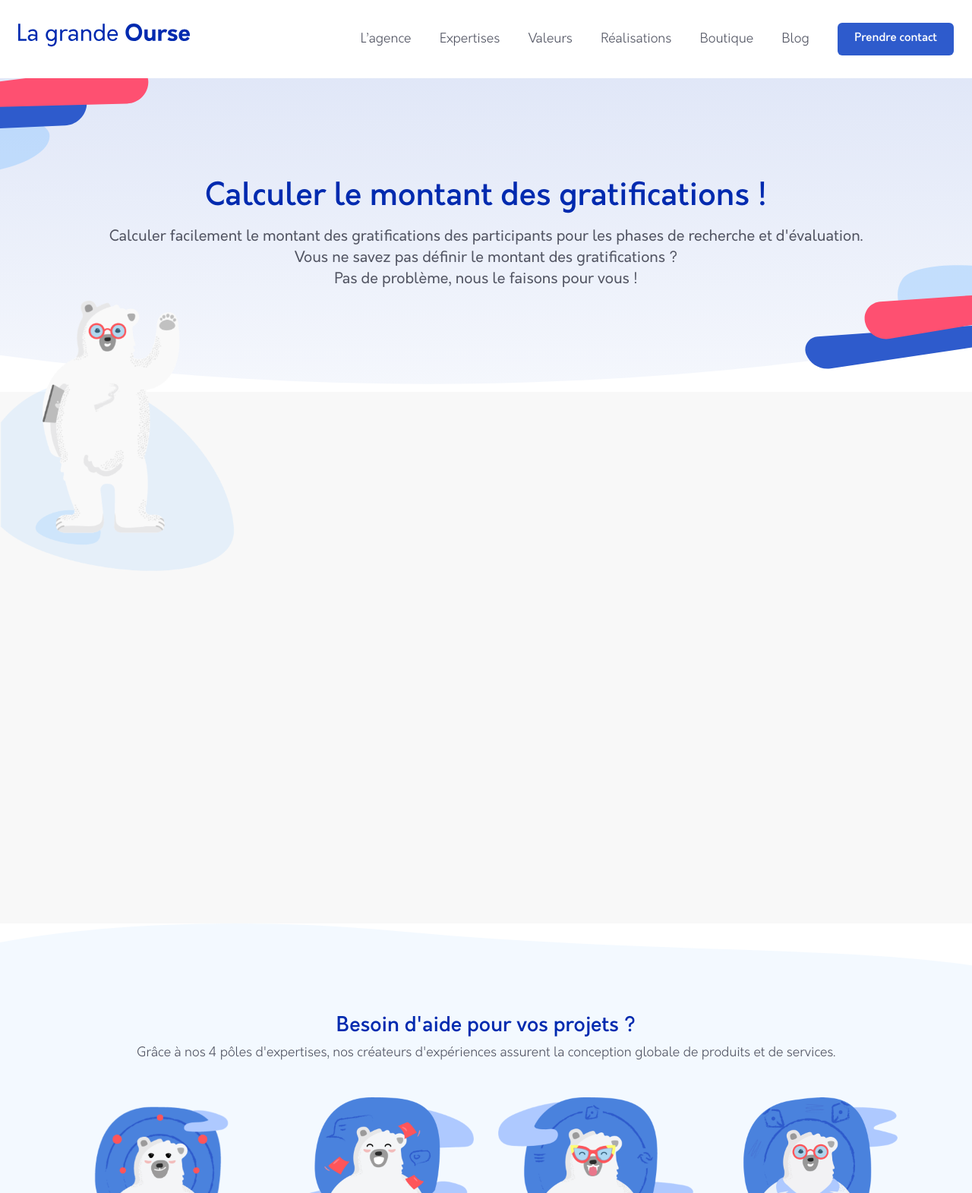
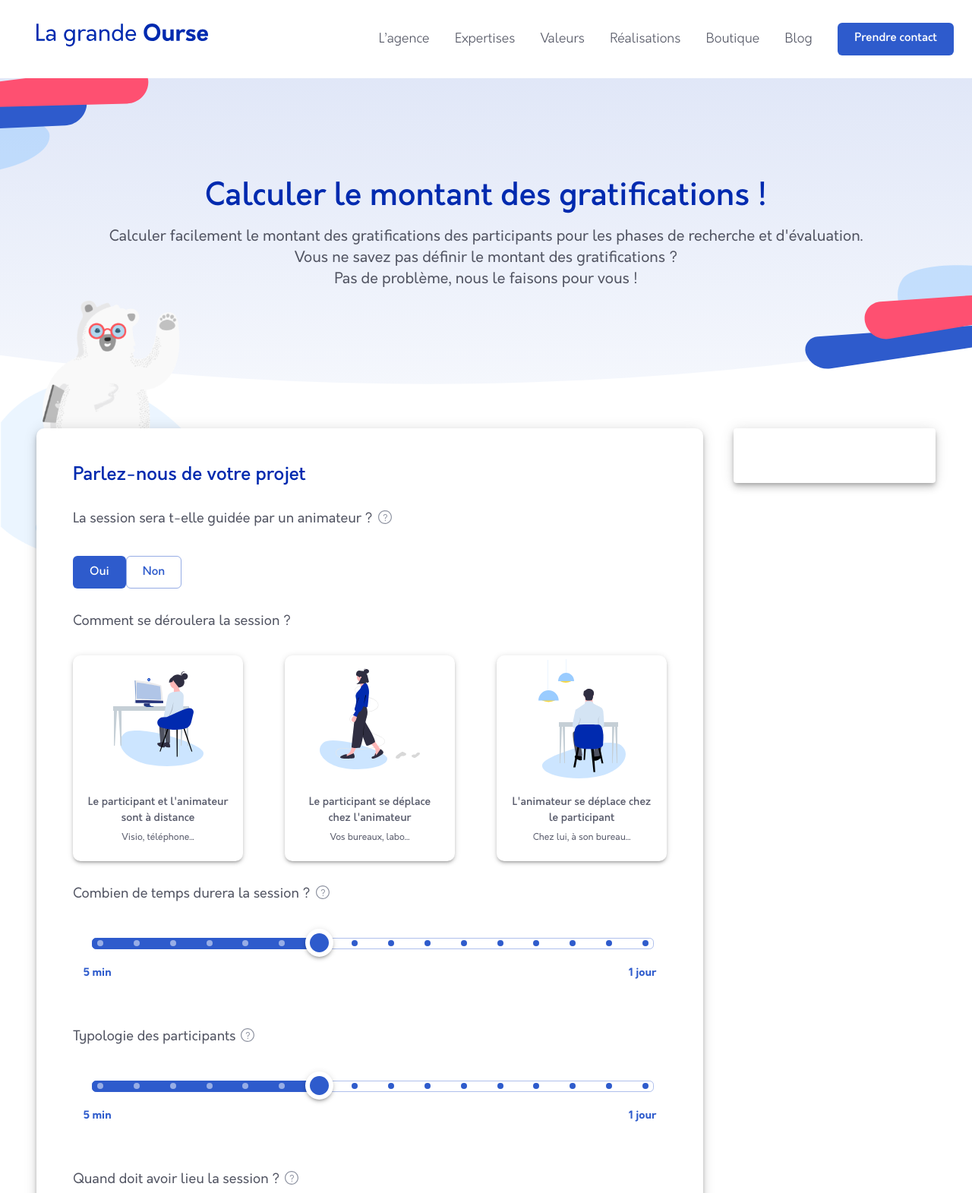
Before and after one commit to honohunter/La-grande-ourse, a Gatsby site: page / in a window 1280 px wide. Shown: the top 1571 px of the page at 76% size. Built offline with nearby package versions, Linux system fonts and the light colour scheme; Gatsby itself is replaced by a stand-in of ours.

Commit message:
add mini app

```diff
--- /dev/null
+++ b/src/components/buttonCard.jsx
@@ -0,0 +1,68 @@
+import React from 'react';
+import clsx from 'clsx';
+import { withStyles, ButtonBase, Paper, Box, Typography, makeStyles } from '@material-ui/core';
+
+const StyledPaper = withStyles(theme => ({
+  root: {
+    maxWidth: 224,
+    height: 271,
+    borderRadius: 10,
+    overflow: 'hidden',
+  },
+}))(Paper);
+
+const StyledButtonBase = withStyles(theme => ({
+  root: {
+    display: 'flex',
+    flexDirection: 'column',
+    justifyContent: 'flex-start',
+    margin: 0,
+    height: '100%',
+    color: '#5a5d6d',
+  },
+}))(ButtonBase);
+
+const ImageWrapper = withStyles(theme => ({
+  root: {
+    height: 165,
+    width: '99%',
+    display: 'flex',
+    alignItems: 'center',
+    justifyContent: 'center',
+    backgroundColor: '#ffffff',
+    margin: 1,
+    borderTopLeftRadius: 10,
+    borderTopRightRadius: 10,
+  },
+}))(Box);
+
+const useStyles = makeStyles(theme => ({
+  active: {
+    color: '#ffffff',
+    backgroundColor: theme.palette.primary.main,
+  },
+}));
+
+export default function ButtonCard(props) {
+  const { children, active } = props;
+  const classes = useStyles();
+  return (
+    <StyledPaper elevation={3}>
+      <StyledButtonBase className={clsx(active && classes.active)}>
+        <ImageWrapper>{children[0]}</ImageWrapper>
+        <Box padding={2}>
+          <Typography component="div" gutterBottom>
+            <Box fontSize={14} fontWeight={500}>
+              {children[1]}
+            </Box>
+          </Typography>
+          <Typography component="div">
+            <Box fontSize={12} fontWeight={400}>
+              {children[2]}
+            </Box>
+          </Typography>
+        </Box>
+      </StyledButtonBase>
+    </StyledPaper>
+  );
+}
--- /dev/null
+++ b/src/components/slider.jsx
@@ -0,0 +1,90 @@
+import React from 'react';
+import { withStyles, Slider, Tooltip, Box } from '@material-ui/core';
+
+const StyledSlider = withStyles(theme => ({
+  root: {
+    height: 13,
+  },
+  rail: {
+    height: 13,
+    borderRadius: 5.5,
+    paddingRight: 20,
+    marginLeft: -7,
+    backgroundColor: 'transparent',
+    border: '1px solid',
+  },
+  track: {
+    height: 13,
+    borderRadius: 5.5,
+    marginLeft: -7,
+    paddingRight: 7,
+    border: '1px solid',
+  },
+  mark: {
+    height: 8,
+    width: 8,
+    borderRadius: '50%',
+    top: 16,
+  },
+  markActive: {
+    opacity: 0.5,
+  },
+  markLabel: {
+    top: 50,
+    fontSize: 14,
+    fontWeight: 600,
+    color: theme.palette.primary.main,
+  },
+  thumb: {
+    top: 6,
+    height: 37,
+    width: 37,
+    marginLeft: -13,
+    border: '6px solid white',
+    borderRadius: '50%',
+    boxShadow: theme.shadows[3],
+  },
+}))(Slider);
+
+const StyledTooltip = withStyles(theme => ({
+  tooltip: {
+    fontSize: 14,
+    fontWeight: 600,
+    backgroundColor: '#2e5bcc',
+    borderRadius: 10,
+    padding: theme.spacing(1, 3),
+  },
+  arrow: {
+    color: '#2e5bcc',
+  },
+}))(Tooltip);
+
+const StyledContainer = withStyles(theme => ({
+  root: {
+    padding: theme.spacing(0, 4),
+    height: 100,
+  },
+}))(Box);
+
+function valuetext(value, marks) {
+  return marks.filter(ele => ele.value === value)[0].text;
+}
+
+const ValueLabelComponent = props => {
+  const { children, open, value, marks } = props;
+
+  return (
+    <StyledTooltip open={open} enterTouchDelay={0} placement="bottom" title={valuetext(value, marks)} arrow>
+      {children}
+    </StyledTooltip>
+  );
+};
+
+export default function SliderWrapper(props) {
+  const { marks } = props;
+  return (
+    <StyledContainer>
+      <StyledSlider {...props} ValueLabelComponent={props => <ValueLabelComponent {...props} marks={marks} />} />
+    </StyledContainer>
+  );
+}
--- a/src/features/footer.jsx
+++ b/src/features/footer.jsx
@@ -35,12 +35,21 @@ const useStyles = makeStyles(theme => ({
     [theme.breakpoints.up('lg')]: {
       padding: '0 100px',
     },
+    [theme.breakpoints.down('md')]: {
+      padding: theme.spacing(0, 4),
+    },
   },
   logoWrapper: {
+    [theme.breakpoints.down('sm')]: {
+      padding: theme.spacing(6, 0),
+    },
     padding: theme.spacing(8, 0),
   },
   logo: {
     fill: '#ffffff',
+    [theme.breakpoints.down('sm')]: {
+      width: 200,
+    },
     width: 300,
   },
   textSection: {
@@ -68,6 +77,9 @@ const useStyles = makeStyles(theme => ({
     fontWeight: 600,
     paddingBottom: theme.spacing(2),
   },
+  iconsSection: {
+    marginBottom: theme.spacing(3),
+  },
   inputLabelPropsFocused: {
     color: 'transparent !important',
   },
@@ -83,6 +95,7 @@ const useStyles = makeStyles(theme => ({
   },
   formInput: {
     display: 'flex',
+    marginBottom: 10,
   },
 }));
 
@@ -177,7 +190,9 @@ export default function Footer() {
           <Grid item xs={12} md={3}>
             <List>
               <ListItem>
-                <Typography variant="h3">Suivez-nous</Typography>
+                <Typography variant="h3" gutterBottom>
+                  <Box fontWeight={600}>Suivez-nous</Box>
+                </Typography>
               </ListItem>
               <div className={classes.iconsSection}>
                 <LinkedInIcon className={classes.costumeIcon} />
@@ -188,7 +203,9 @@ export default function Footer() {
                 <YoutubeIcon className={classes.costumeIcon} />
               </div>
               <ListItem>
-                <Typography variant="h3">S’inscrire à la newsletter</Typography>
+                <Typography variant="h3" gutterBottom>
+                  <Box fontWeight={600}>S’inscrire à la newsletter</Box>
+                </Typography>
               </ListItem>
               <form>
                 <div className={classes.formInput}>
--- a/src/features/header.jsx
+++ b/src/features/header.jsx
@@ -15,11 +15,11 @@ import {
   Link,
   Container,
 } from '@material-ui/core';
-import MenuIcon from '@material-ui/icons/Menu';
-import CloseIcon from '@material-ui/icons/Close';
 
 import Logo from '../assets/images/logo-la-grande-ourse.inline.svg';
 import MobileMenuBackground from '../assets/images/mobileMenu-background.svg';
+import MenuIcon from '../assets/icons/menuIcon.inline.svg';
+import CloseIcon from '../assets/icons/closeIcon.inline.svg';
 
 const useStyles = makeStyles(theme => ({
   root: {
@@ -32,11 +32,10 @@ const useStyles = makeStyles(theme => ({
     },
     padding: 0,
   },
-  menuButton: {
-    marginRight: theme.spacing(2),
-  },
+
   sectionL: {
     flexGrow: 1,
+    padding: theme.spacing(3),
     [theme.breakpoints.down('sm')]: {
       display: 'flex',
       alignItems: 'center',
@@ -66,20 +65,22 @@ const useStyles = makeStyles(theme => ({
     width: '100%',
     zIndex: 100,
     overflow: 'hidden',
+    backgroundImage: `url(${MobileMenuBackground})`,
+    backgroundSize: 'cover',
   },
   mobileMenuPanel: {
     padding: theme.spacing(0, 5, 5, 5),
   },
   iconButton: {
+    stroke: '#505361',
+  },
+  menuButton: {
     marginLeft: 'auto',
+    marginRight: theme.spacing(2),
   },
   activeLink: {
     fontWeight: 500,
     borderBottom: '3px solid #aec9ff',
-  },
-  mobileMenuBackground: {
-    position: 'absolute',
-    width: '100%',
   },
 }));
 
@@ -121,11 +122,10 @@ export default function Header() {
       {isMobileMenuOpen ? (
         <Hidden lgUp>
           <div className={classes.mobileMenu}>
-            <MobileMenuBackground className={classes.mobileMenuBackground} />
             <List component="nav">
               <ListItem>
-                <IconButton className={classes.iconButton} onClick={handleMenuButtonClick}>
-                  <CloseIcon />
+                <IconButton className={classes.menuButton} onClick={handleMenuButtonClick}>
+                  <CloseIcon className={classes.iconButton} />
                 </IconButton>
               </ListItem>
               <div className={classes.mobileMenuPanel}>
@@ -180,13 +180,7 @@ export default function Header() {
                 </div>
               </Hidden>
               <Hidden mdUp>
-                <IconButton
-                  edge="start"
-                  className={classes.menuButton}
-                  color="inherit"
-                  aria-label="menu"
-                  onClick={handleMenuButtonClick}
-                >
+                <IconButton edge="start" color="inherit" aria-label="menu" onClick={handleMenuButtonClick}>
                   <MenuIcon />
                 </IconButton>
               </Hidden>
--- a/src/features/sectionB.jsx
+++ b/src/features/sectionB.jsx
@@ -1,14 +1,36 @@
 import React from 'react';
 import clsx from 'clsx';
-import { makeStyles, Typography, Hidden, Container, Grid } from '@material-ui/core';
+import {
+  makeStyles,
+  Typography,
+  Hidden,
+  Container,
+  Grid,
+  Box,
+  Paper,
+  Button,
+  TextField,
+  Card,
+  CardHeader,
+  CardContent,
+  Tooltip,
+} from '@material-ui/core';
 
 import ImageLoader from '../components/imagesLoader';
+import Slider from '../components/slider';
+import ButtonCard from '../components/buttonCard';
+
+import TooltipIcon from '../assets/icons/tooltipIcon.inline.svg';
+
+import Image1 from '../assets/images/sectionB-image-1.inline.svg';
+import Image2 from '../assets/images/sectionB-image-2.inline.svg';
+import Image3 from '../assets/images/sectionB-image-3.inline.svg';
 
 const useStyles = makeStyles(theme => ({
   section: {
     position: 'relative',
-    height: 700,
-    backgroundColor:"#f8f8f8"
+    // height: 700,
+    // backgroundColor: '#f8f8f8',
   },
   backgroundImage: {
     maxWidth: 333,
@@ -19,7 +41,118 @@ const useStyles = makeStyles(theme => ({
     width: '100%',
     top: -120,
   },
+  container: {
+    position: 'relative',
+    zIndex: 100,
+    padding: theme.spacing(6),
+  },
+  paper: {
+    padding: theme.spacing(6),
+    borderRadius: 10,
+    '& > *': {
+      marginBottom: 30,
+    },
+  },
+  textWithIcon: {
+    display: 'flex',
+  },
+  textField: {
+    width: 117,
+    '& .MuiOutlinedInput-root': {
+      borderRadius: 10,
+    },
+    '& .MuiInputBase-input': {
+      fontSize: 20,
+      fontWeight: 600,
+    },
+  },
+  tooltipIcon: {
+    marginLeft: 5,
+  },
 }));
+
+const marks = [
+  {
+    value: 0,
+    label: '5 min',
+    text: '5 min',
+  },
+  {
+    value: 1,
+    label: '',
+    text: '10 min',
+  },
+  {
+    value: 2,
+    label: '',
+    text: '20 min',
+  },
+  {
+    value: 3,
+    label: '',
+    text: '30 min',
+  },
+  {
+    value: 4,
+    label: '',
+    text: '40 min',
+  },
+  {
+    value: 5,
+    label: '',
+    text: '50 min',
+  },
+  {
+    value: 6,
+    label: '',
+    text: '1h',
+  },
+  {
+    value: 7,
+    label: '',
+    text: '1h30',
+  },
+  {
+    value: 8,
+    label: '',
+    text: '2h',
+  },
+  {
+    value: 9,
+    label: '',
+    text: '2h30',
+  },
+  {
+    value: 10,
+    label: '',
+    text: '3h',
+  },
+  {
+    value: 11,
+    label: '',
+    text: '3h30',
+  },
+  {
+    value: 12,
+    label: '',
+    text: '4h',
+  },
+  {
+    value: 13,
+    label: '',
+    text: '4h30',
+  },
+  {
+    value: 14,
+    label: '',
+    text: '5h',
+  },
+  {
+    value: 15,
+    label: '1 jour',
+    text: '1 jour',
+  },
+];
 
 export default function SectionB() {
   const classes = useStyles();
@@ -31,7 +164,77 @@ export default function SectionB() {
         </div>
       </Hidden>
       <Container className={classes.container}>
-        <Grid container alignItems="center" justify="center" className={classes.grid}></Grid>
+        <Grid container alignItems="flex-start" justify="flex-start" className={classes.grid} spacing={5}>
+          <Grid item xs={12} md={9}>
+            <Paper className={classes.paper} elevation={6}>
+              <Typography variant="h2" color="textPrimary" gutterBottom>
+                <Box fontSize={24}>Parlez-nous de votre projet</Box>
+              </Typography>
+
+              <Typography variant="subtitle2" className={classes.textWithIcon}>
+                La session sera t-elle guidée par un animateur ?
+                <Tooltip title="Add" enterDelay={500} leaveDelay={200}>
+                  <div>
+                    <TooltipIcon className={classes.tooltipIcon} />
+                  </div>
+                </Tooltip>
+              </Typography>
+
+              <div>
+                <Button variant="contained" size="large" color="primary" disableElevation>
+                  Oui
+                </Button>
+                <Button variant="outlined" size="large" color="primary" disableElevation>
+                  Non
+                </Button>
+              </div>
+              <Typography variant="subtitle2">Comment se déroulera la session ?</Typography>
+              <Grid container direction="row" alignItems="center" justify="space-between">
+                <Grid item>
+                  <ButtonCard>
+                    <Image1 />
+                    <div>Le participant et l'animateur sont à distance</div>
+                    <div>Visio, téléphone...</div>
+                  </ButtonCard>
+                </Grid>
+                <Grid item>
+                  <ButtonCard>
+                    <Image2 />
+                    <div>Le participant se déplace chez l'animateur</div>
+                    <div>Vos bureaux, labo...</div>
+                  </ButtonCard>
+                </Grid>
+                <Grid item>
+                  <ButtonCard>
+                    <Image3 />
+                    <div>L'animateur se déplace chez le participant</div>
+                    <div>Chez lui, à son bureau...</div>
+                  </ButtonCard>
+                </Grid>
+              </Grid>
+              <Typography variant="subtitle2" className={classes.textWithIcon}>
+                Combien de temps durera la session ? <TooltipIcon className={classes.tooltipIcon} />
+              </Typography>
+              <Slider min={0} max={15} defaultValue={6} step={null} marks={marks} />
+              <Typography variant="subtitle2" className={classes.textWithIcon}>
+                Typologie des participants <TooltipIcon className={classes.tooltipIcon} />
+              </Typography>
+              <Slider min={0} max={15} defaultValue={6} step={null} marks={marks} />
+              <Typography variant="subtitle2" className={classes.textWithIcon}>
+                Quand doit avoir lieu la session ? <TooltipIcon className={classes.tooltipIcon} />
+              </Typography>
+              <Slider min={0} max={15} defaultValue={6} step={null} marks={marks} />
+              <Typography variant="subtitle2">Nombre de participant</Typography>
+              <TextField defaultValue={8} variant="outlined" size="small" type="number" className={classes.textField} />
+            </Paper>
+          </Grid>
+          <Grid item xs={12} md={3}>
+            <Card elevation={6}>
+              <CardHeader></CardHeader>
+              <CardContent></CardContent>
+            </Card>
+          </Grid>
+        </Grid>
       </Container>
     </section>
   );
--- a/src/pages/index.jsx
+++ b/src/pages/index.jsx
@@ -78,6 +78,11 @@ let theme = createMuiTheme({
       color: '#505361',
       lineHeight: 1.5,
     },
+    subtitle2: {
+      fontSize: 18,
+      fontWeight: 400,
+      color: '#505361',
+    },
   },
 });
 
```
Also changed, not shown: src/components/tooltip.jsx (added, +17 -0 lines), src/assets/icons/closeIcon.inline.svg (added), src/assets/icons/menuIcon.inline.svg (added), src/assets/icons/tooltipIcon.inline.svg (added), src/assets/images/sectionB-image-1.inline.svg (added), src/assets/images/sectionB-image-2.inline.svg (added), src/assets/images/sectionB-image-3.inline.svg (added).
